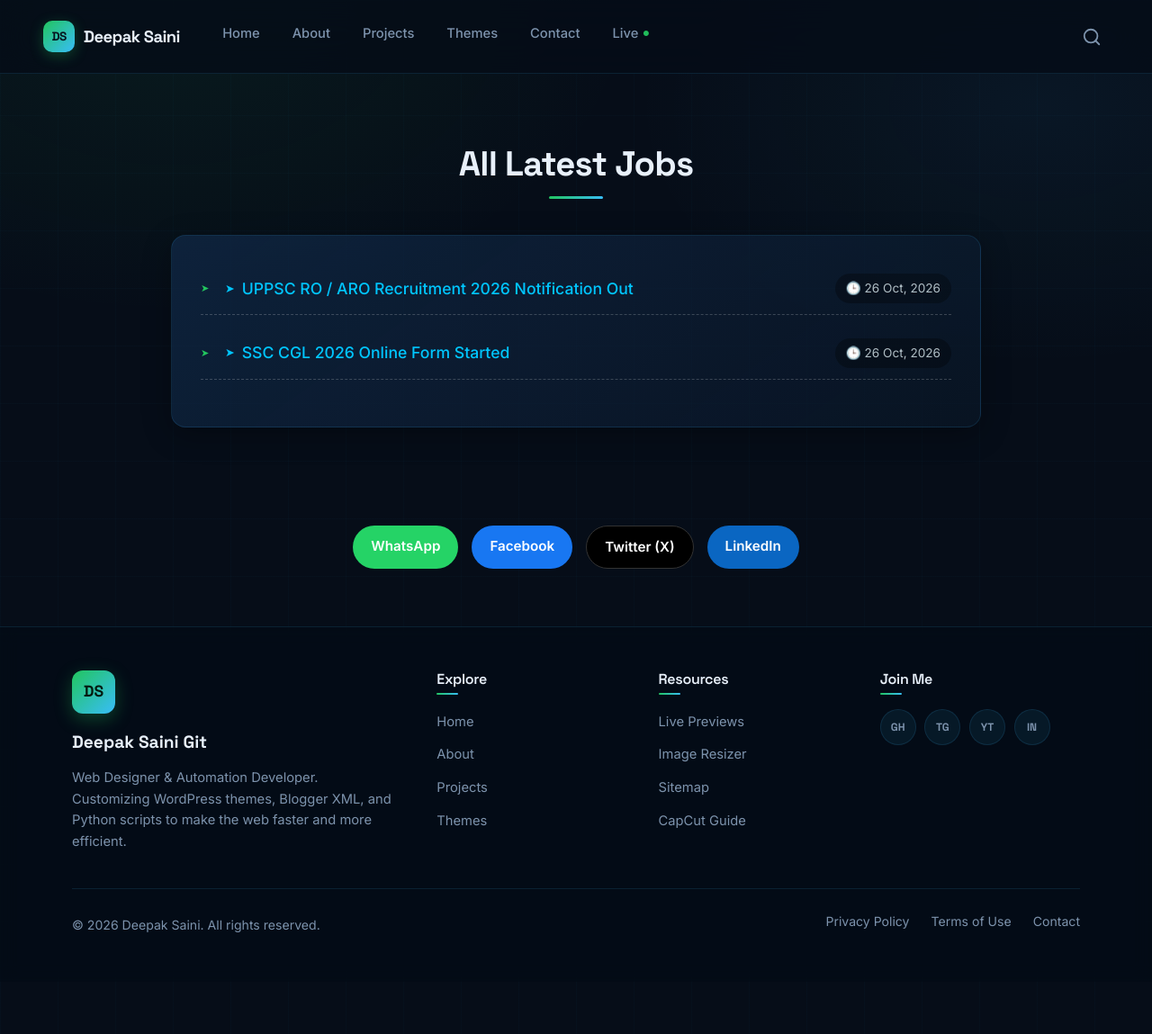
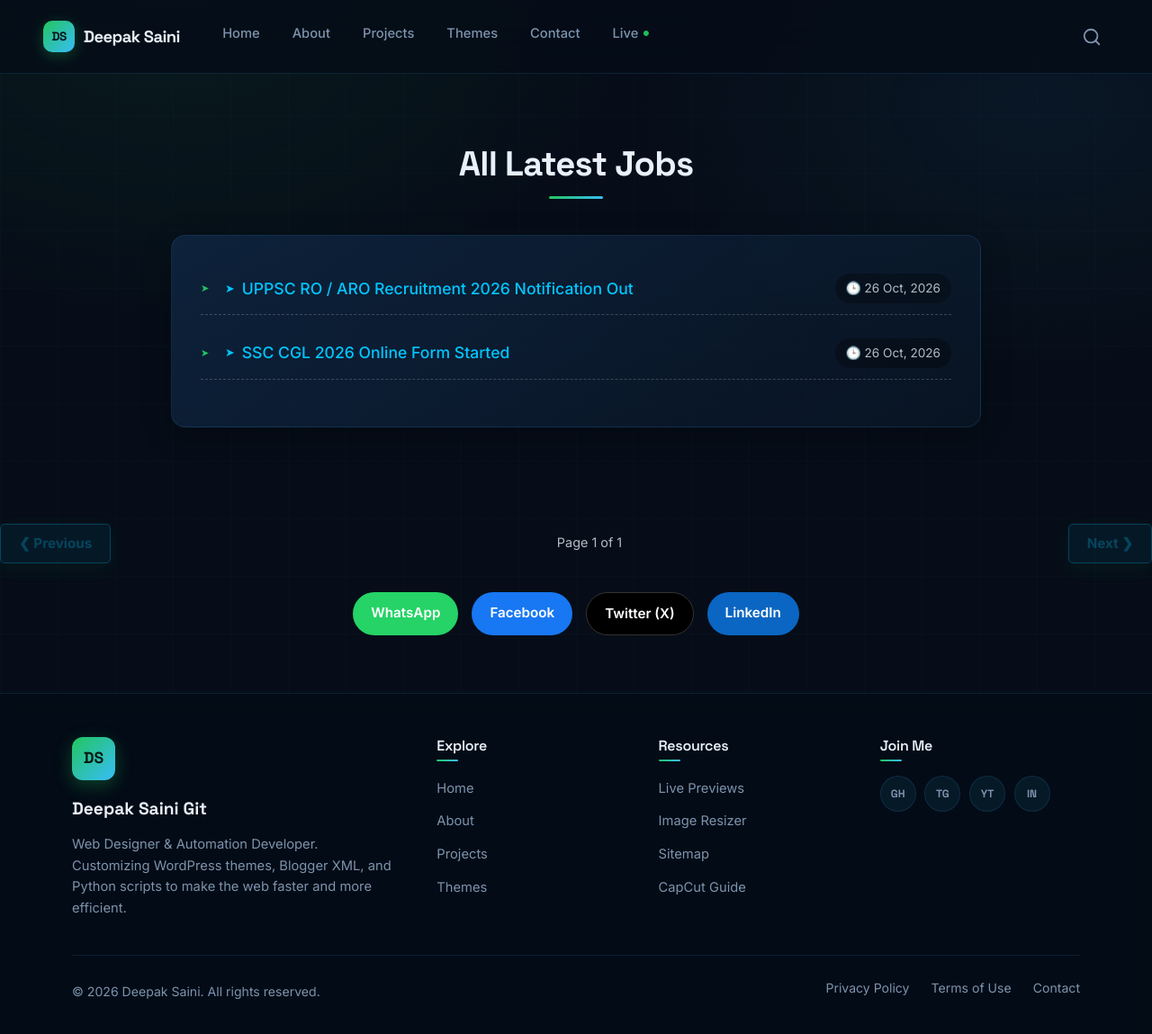
Before and after one commit to deepaksaini-git/deepaksaini-git.github.io, a Jekyll site: the page built from latest-jobs.html, in a window 1280 px wide and 1165 px high. Shown: the top 1149 px of the window at 90% size. Built offline with Jekyll 4.4.1, drawn with Linux system fonts in a browser that asks for light colours; some of the changed lines change nothing that is shown.

Commit message:
Update latest-jobs.html

```diff
--- a/latest-jobs.html
+++ b/latest-jobs.html
@@ -38,6 +38,61 @@
         </div>
     </section>
 
+
+<!-- Pagination Buttons -->
+<div id="pagination-controls" style="display: flex; justify-content: space-between; align-items: center; margin-top: 30px;">
+    <button onclick="prevPage()" id="prev-btn" style="padding: 10px 20px; background: rgba(0,198,255,0.2); color: #00c6ff; border: 1px solid #00c6ff; border-radius: 5px; cursor: pointer; font-weight: bold;">❮ Previous</button>
+    <span id="page-info" style="color: #b0bec5; font-size: 0.9rem;"></span>
+    <button onclick="nextPage()" id="next-btn" style="padding: 10px 20px; background: rgba(0,198,255,0.2); color: #00c6ff; border: 1px solid #00c6ff; border-radius: 5px; cursor: pointer; font-weight: bold;">Next ❯</button>
+</div>
+<!-- Pagination JavaScript -->
+<script>
+    // 1 Page par kitni jobs dikhani hain
+    const itemsPerPage = 10;
+    let currentPage = 1;
+    // Apni list ke <li> items ko select karna
+    const listItems = document.querySelectorAll('.post-list li');
+    const totalPages = Math.ceil(listItems.length / itemsPerPage);
+
+    function showPage(page) {
+        listItems.forEach((item, index) => {
+            // Check karega kaunse items dikhane hain
+            if (index >= (page - 1) * itemsPerPage && index < page * itemsPerPage) {
+                item.style.display = 'flex'; // Agar aapne pehle flex lagaya tha
+            } else {
+                item.style.display = 'none';
+            }
+        });
+        // Page number update karega
+        document.getElementById('page-info').innerText = `Page ${page} of ${totalPages}`;
+        // Button disable/enable logic
+        document.getElementById('prev-btn').style.opacity = page === 1 ? '0.3' : '1';
+        document.getElementById('prev-btn').style.cursor = page === 1 ? 'not-allowed' : 'pointer';
+
+        document.getElementById('next-btn').style.opacity = page === totalPages ? '0.3' : '1';
+        document.getElementById('next-btn').style.cursor = page === totalPages ? 'not-allowed' : 'pointer';
+    }
+    function prevPage() {
+        if (currentPage > 1) {
+            currentPage--;
+            showPage(currentPage);
+        }
+    }
+    function nextPage() {
+        if (currentPage < totalPages) {
+            currentPage++;
+            showPage(currentPage);
+        }
+    }
+    // Page load hote hi Script run hogi
+    if (listItems.length > 0) {
+        showPage(1);
+    } else {
+        document.getElementById('pagination-controls').style.display = 'none';
+    }
+</script>
+
+
     <footer>{% include footer.html %}</footer>
 </body>
 </html>
```
